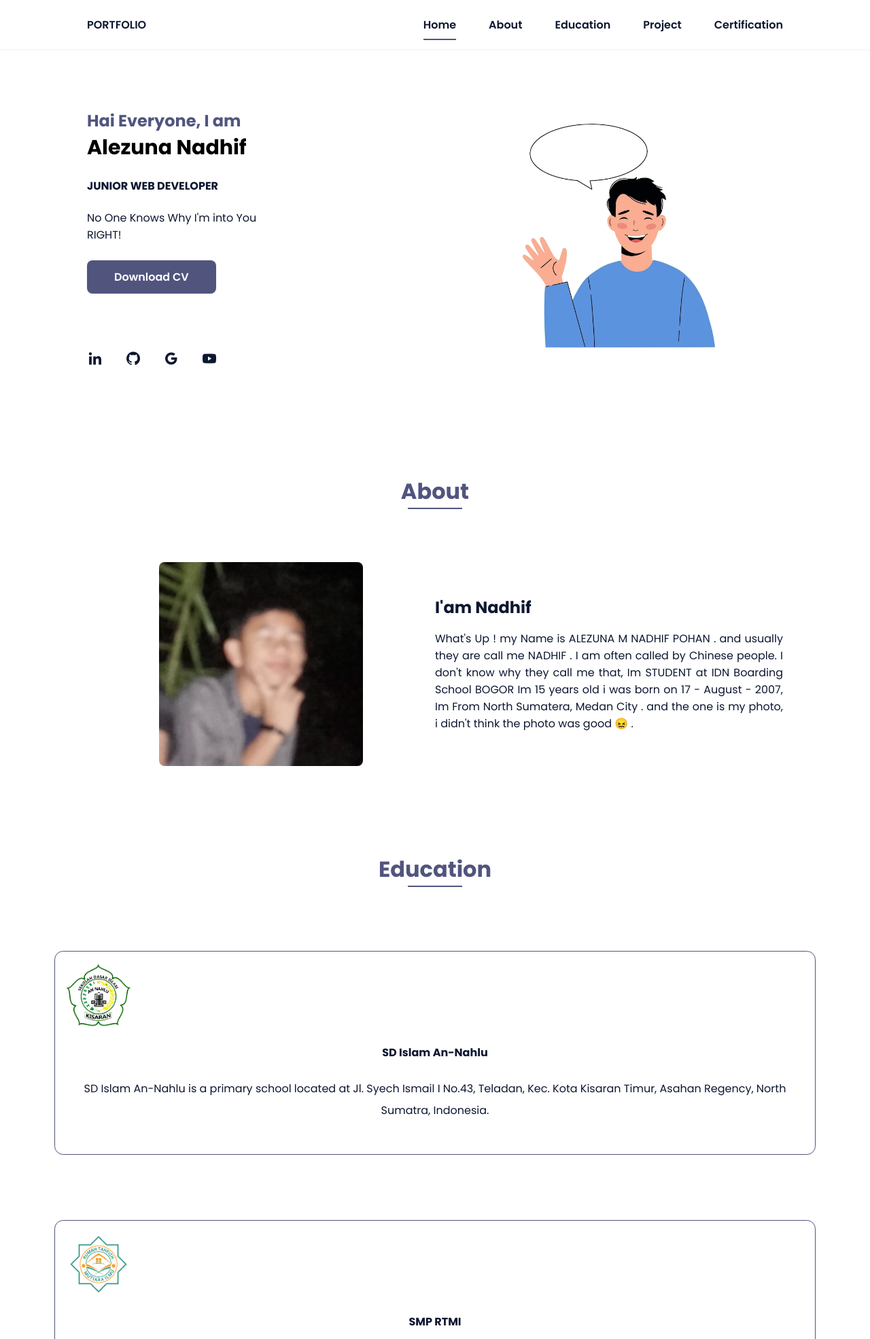
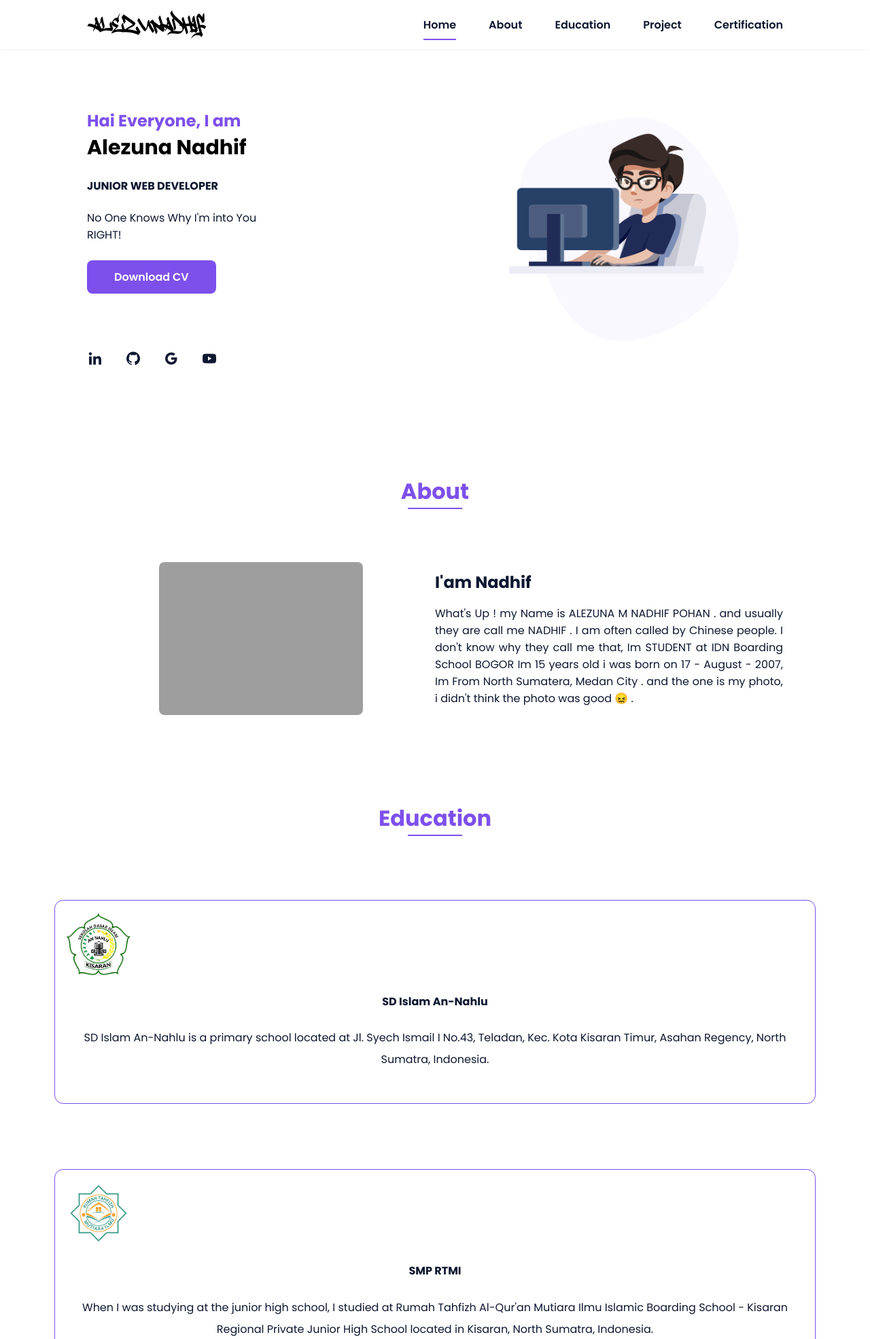
Before and after one commit to alezunanadhif/alezunanadhif.github.io, a PHP site: page / in a window 1280 px wide. Shown: the top 1970 px of the page at 68% size. Run offline with PHP 8.4, Linux system fonts and the light colour scheme; some libraries are stand-ins or nearby versions; grey boxes are pictures that could not be loaded.

Commit message:
update portfolio

```diff
--- a/index.html
+++ b/index.html
@@ -11,14 +11,15 @@
 
         <link rel="shortcut icon" href="/assets/logo.png" type="image/x-icon"/>
 
-        <title>NADHIF | PORTFOLIO</title>
+        <title>Portfolio — ?</title>
     </head>
     <body>
 
         <header class="l-header">
             <nav class="nav bd-grid">
                 <div>
-                    <a href="#" class="nav__logo">PORTFOLIO</a>
+                    <a href="#" class="nav__logo">
+                        <img src="assets/alezunadhif.png" alt=""></a>
                 </div>
 
                 <div class="nav__menu" id="nav-menu">
@@ -48,13 +49,13 @@
                 </div>
 
                 <div class="home__data">
-                    <h2  style="color: #51557e; ">Hai Everyone, I am <br>
+                    <h2  style="color: #7D50EC; ">Hai Everyone, I am <br>
                         <span style="font-size: 30px; color: black;">Alezuna Nadhif</span></h2>
                         <h4>JUNIOR WEB DEVELOPER</h4>
                         <p>No One Knows Why I'm into You</p>
                     <p>RIGHT!</p></br>
 
-                    <a href="/assets/ALZNDF - CV.pdf" class="button" download="#">Download CV</a>
+                    <a href="/assets/CV Alezuna Nadhif.pdf" class="button" download="CV Alezuna M Nadhif P">Download CV</a>
                 </div>
 
                 <div class="home__social">
@@ -73,7 +74,7 @@
 
                 <div class="about__container bd-grid">
                     <div class="about__img">
-                        <img src="/assets/me.png" alt="">
+                        <img src="/assets/me.jpg" alt="">
                     </div>
 
                     <div>
@@ -211,9 +212,9 @@
         <footer class="footer">
             <p class="footer__title">NADHIF</p>
             <div class="footer__social">
+                <a href="https://www.instagram.com/alezunadhif_/" target="_blank" class="footer__icon"><i class='bx bxl-instagram' ></i></a>
                 <a href="https://www.facebook.com/alezuna.nadhif" target="_blank" class="footer__icon"><i class='bx bxl-facebook' ></i></a>
-                <a href="https://www.instagram.com/alezunadhif_/" target="_blank" class="footer__icon"><i class='bx bxl-instagram' ></i></a>
-                <a href="https://www.t.me/alezunadhif" target="_blank" class="footer__icon"><i class='bx bxl-telegram' ></i></a>
+                <a href="https://linkedin.com/in/alezunanadhif" target="_blank" class="footer__icon"><i class='bx bxl-linkedin' ></i></a>
             </div>
             <p class="footer__copy">&#169; Alezuna Nadhif . | All rigths reserved</p>
         </footer>
--- a/style/style.css
+++ b/style/style.css
@@ -74,7 +74,7 @@
 .section-title {
   position: relative;
   font-size: var(--h2-font-size);
-  color: #51557e;
+  color: #7D50EC;
   margin-top: var(--mb-2);
   margin-bottom: var(--mb-4);
   text-align: center;
@@ -89,7 +89,7 @@
   right: 0;
   margin: auto;
   top: 2rem;
-  background-color: #51557e;
+  background-color: #7D50EC;
 }
 
 .section {
@@ -168,7 +168,7 @@
   height: 0.18rem;
   left: 0;
   top: 2rem;
-  background-color: #51557e;
+  background-color: #7D50EC;
 }
 
 
@@ -188,7 +188,7 @@
 }
 
 .home__title-color {
-  color: #51557e;
+  color: #7D50EC;
 }
 
 .home__social {
@@ -204,7 +204,7 @@
 }
 
 .home__social-icon:hover {
-  color: #51557e;
+  color: #7D50EC;
 }
 
 .home__img {
@@ -215,7 +215,7 @@
 }
 
 .home__blob {
-  fill: #51557e;
+  fill: #7D50EC;
 }
 
 .home__blob-img {
@@ -225,7 +225,7 @@
 /*BUTTONS*/
 .button {
   display: inline-block;
-  background-color: #51557e;
+  background-color: #7D50EC;
   color: #fff;
   padding: .75rem 2.5rem;
   font-weight: var(--font-semi);
@@ -274,7 +274,7 @@
 }
 
 .education__container {
-  border: 1.7px solid #51557e;
+  border: 1.7px solid #7D50EC;
   padding: 1rem;
   border-radius: 0.8rem;
   margin: 6rem 5rem 5rem;
```
Also changed, not shown: assets/alezunadhif.png (added), assets/greeting.jpg, assets/logo.png, assets/me.png (deleted), 2 other files.
